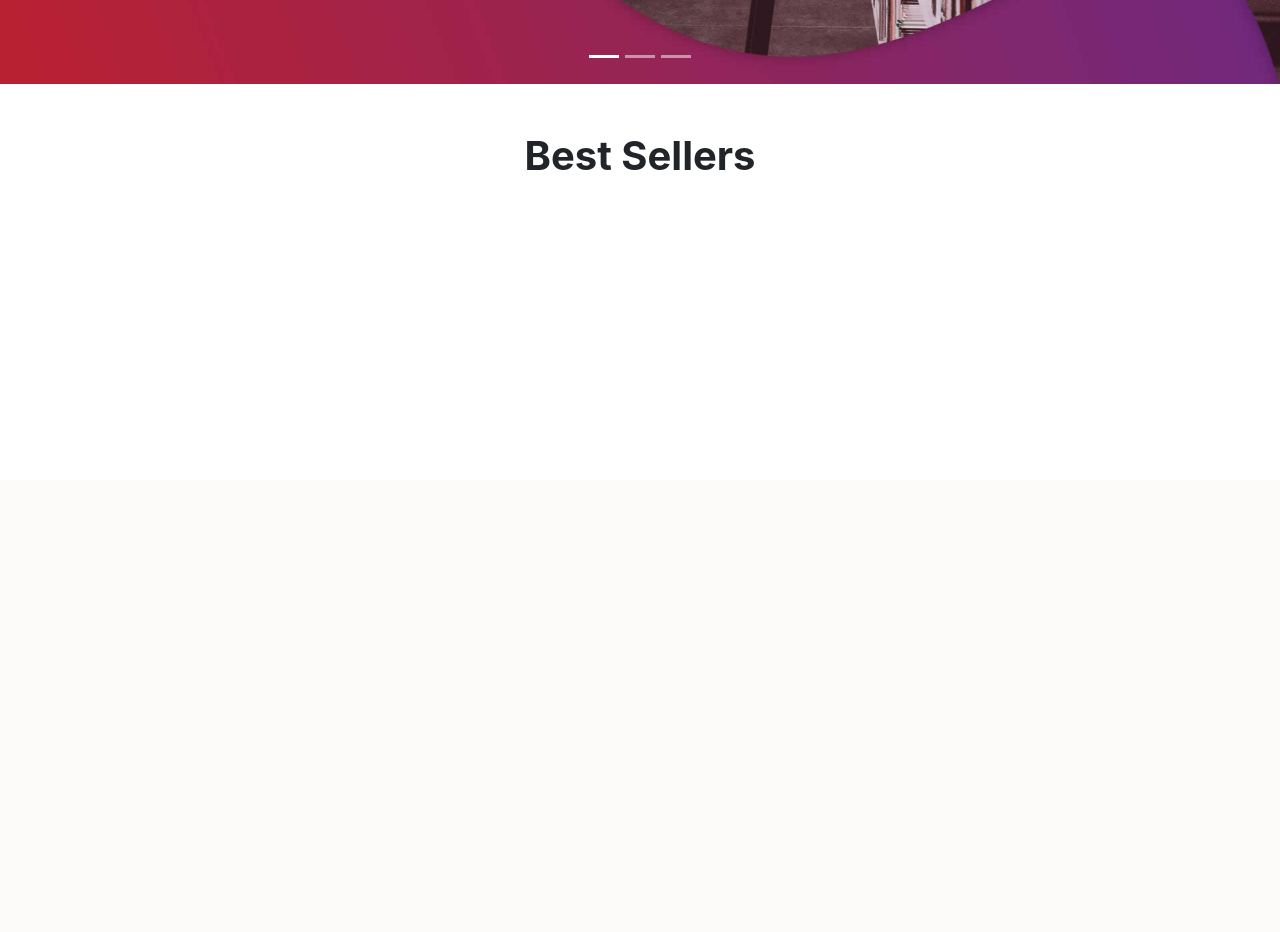
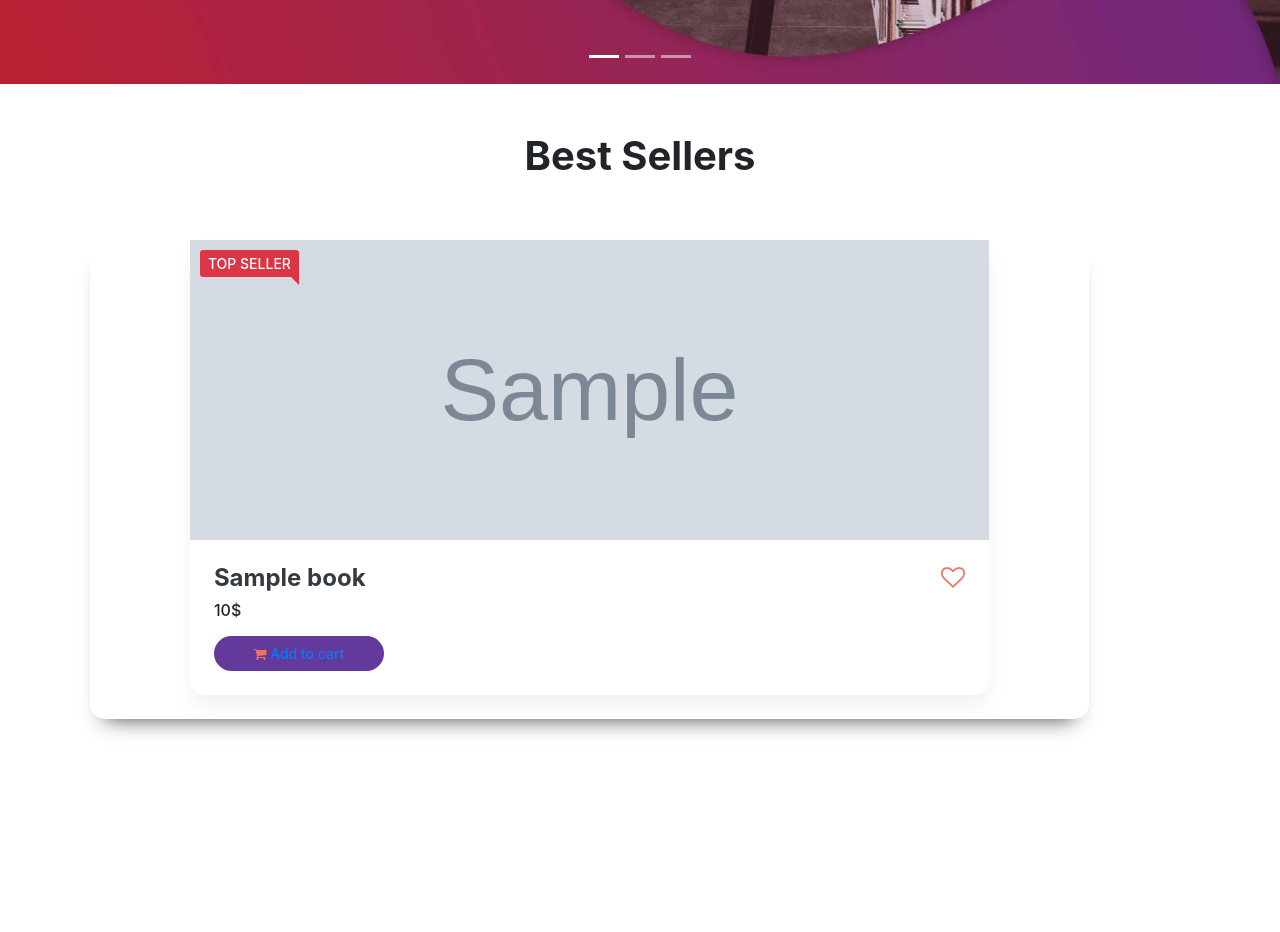
Before and after one commit to Mahdifm1/BookStore, a Django app: page / in a window 1280 px wide. Shown: the part 716-1648 px from the top of the page. Before the commit the page ends 886 px from the top, so only its background shows below. Run offline with Django 4.2, Linux system fonts and the light colour scheme; tables that the repository leaves empty hold one stand-in row (values such as "Sample post"); grey boxes marked "Sample" are stand-in pictures; some libraries are stand-ins or nearby versions.

Commit message:
add loading slider images from data

```diff
--- a/BookStore/urls.py
+++ b/BookStore/urls.py
@@ -1,7 +1,10 @@
 from django.contrib import admin
 from django.urls import path, include
+
+from django.conf import settings
+from django.conf.urls.static import static
 
 urlpatterns = [
     path('admin/', admin.site.urls),
     path('', include('core.urls')),
-]
+] + static(settings.MEDIA_URL, document_root=settings.MEDIA_ROOT)   # for images
--- a/core/templates/core/main_page.html
+++ b/core/templates/core/main_page.html
@@ -6,7 +6,7 @@
     <link rel="stylesheet" href="https://cdnjs.cloudflare.com/ajax/libs/font-awesome/4.7.0/css/font-awesome.min.css">
     <link rel="stylesheet" type="text/css" href="{% static 'core/css/owl.carousel.min.css' %}">
     <link rel="stylesheet" type="text/css" href="{% static 'core/css/styles_m.css' %}">
-    <link rel="stylesheet" href="{% static 'core/css/main-page.css' %}">
+    <link rel="stylesheet" type="text/css" href="{% static 'core/css/main-page.css' %}">
 {% endblock %}
 
 
@@ -48,8 +48,8 @@
     <section id="slider" class="pt-5" style="margin-bottom: 300px;">
         <div class="container">
             <h1 class="text-center" style="margin-bottom: 45px;"><b>Best Sellers</b></h1>
-            {% for item in top_sell %}
-                <div class="slider">
+            <div class="slider">
+                {% for item in top_sell %}
                     <div class="owl-carousel row">
                         <div class="slider-card">
                             <div class="product-card bg-white mb-4 overflow-hidden d-lg-flex flex-column rounded-lg position-relative">
@@ -58,18 +58,18 @@
                                         <li class="bg-danger">Top Seller</li>
                                     </ul>
                                 </div>
-                                <div class="product-image overflow-hidden"><img src="{{ top_sell.img }}" alt=""
+                                <div class="product-image overflow-hidden"><img src="{{ item.img.url }}" alt=""
                                                                                 class="product-thumbnail rounded-lg">
                                 </div>
                                 <div class="p-4 product-details">
                                     <h4 class="font-weight-bold d-flex justify-content-between"><a href="#!"
                                                                                                    class="text-dark text-truncate--2"
-                                                                                                   title="E{{ top_sell.img }}, circa ">
-                                        {{ top_sell.img }} </a> <a href="#!" class="ml-2 text-muted"><i
+                                                                                                   title="E{{ item.name }}, circa ">
+                                        {{ item.name }} </a> <a href="#!" class="ml-2 text-muted"><i
                                             class="fa fa-heart-o"></i></a></h4>
 
                                     <div class="d-flex align-items-baseline mb-2">
-                                        <h2 class="mr-2">{{ top_sell.price }}</h2>
+                                        <h6 class="mr-2">{{ item.price }}$</h6>
                                     </div>
                                     <button class="btn btn-outline-primary"><i class="fa fa-shopping-cart"
                                                                                aria-hidden="true"></i> Add to cart
@@ -78,11 +78,10 @@
                             </div>
                         </div>
                     </div>
-                </div>
-            {% endfor %}
+                {% endfor %}
+            </div>
         </div>
     </section>
-
 
     <script src="{% static 'core/js/script.js' %}"></script>
     <script src="{% static 'core/js/owl.carousel.min.js' %}"></script>
--- a/core/views.py
+++ b/core/views.py
@@ -1,7 +1,11 @@
 from django.shortcuts import render
 from django.views import View
+from .models import Book
 
 
 class MainPage(View):
     def get(self, request):
-        return render(request, "core/main_page.html")
+        top_sellers = Book.objects.all().order_by('-sell_count')[:3]
+        print(top_sellers)
+        context = {'top_sell': top_sellers}
+        return render(request, "core/main_page.html", context)
```
Also changed, not shown: BookStore/settings.py (+6 -6 lines), core/migrations/0002_alter_author_img_alter_book_img_and_more.py (added), core/migrations/0003_alter_author_img.py (added), core/migrations/0004_alter_author_img_alter_book_img.py (added).
